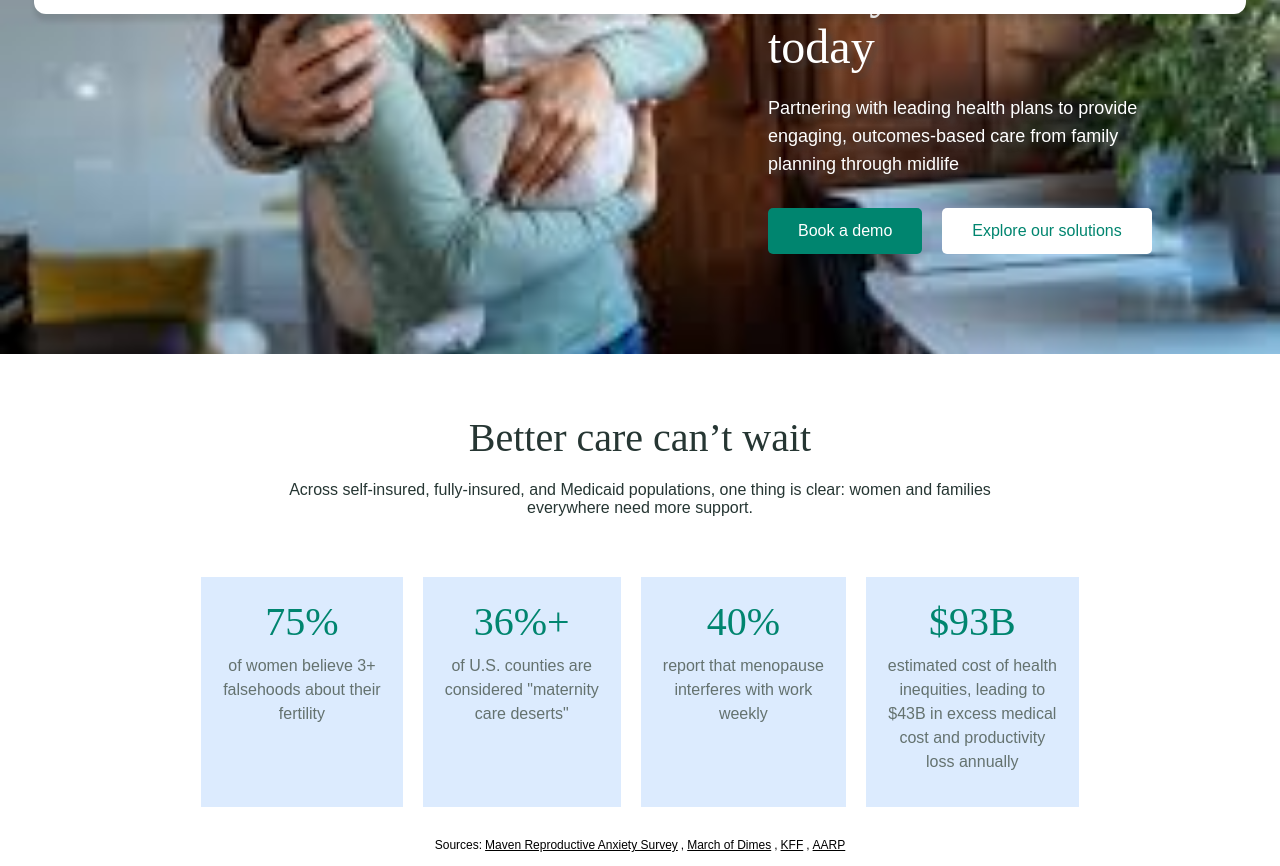
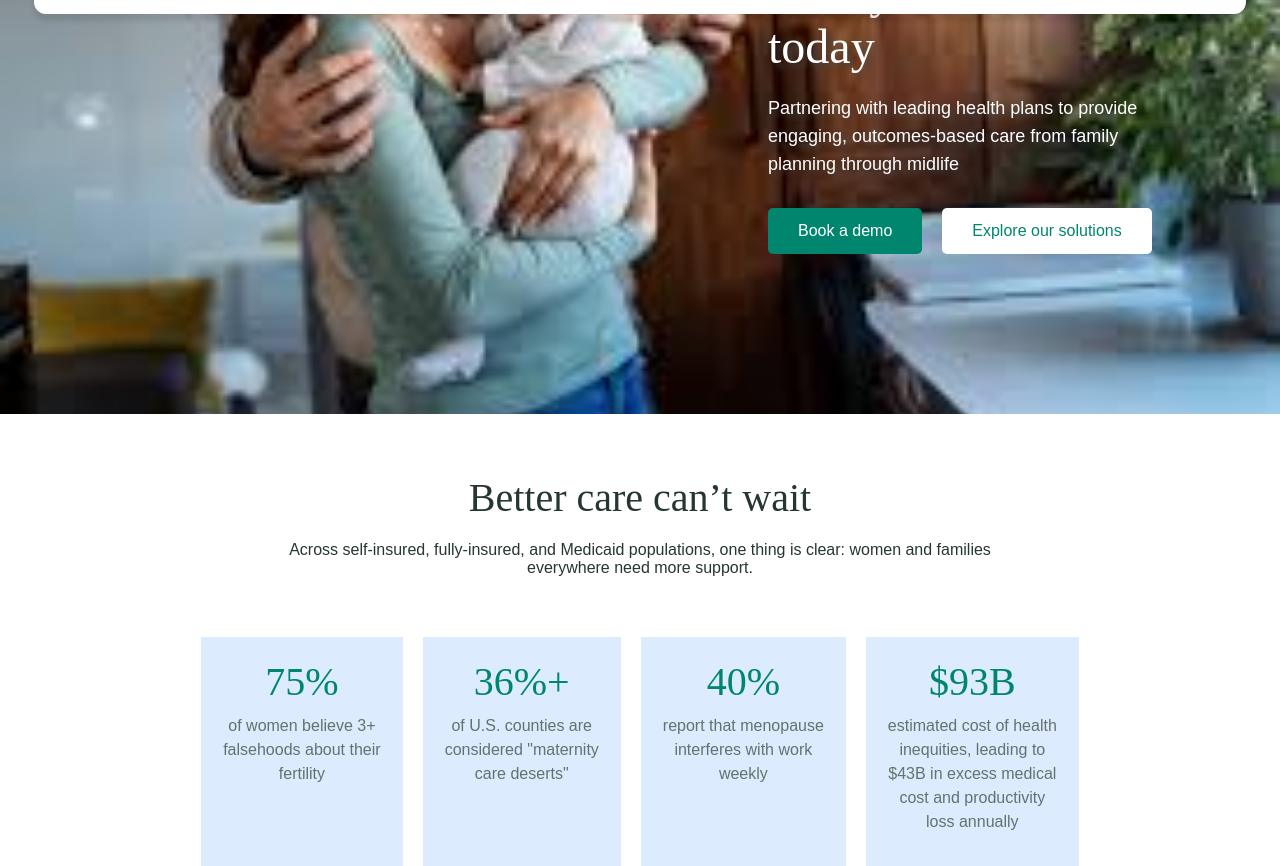
Before and after one commit to dipuda-007/Maveen, a PHP site: page /HealthPlans.html in a window 1280 px wide. Shown: the part 346-1212 px from the top of the page. Run offline with PHP 8.4, Linux system fonts and the light colour scheme.

Commit message:
Updated style.css

```diff
--- a/style.css
+++ b/style.css
@@ -17,6 +17,7 @@ body{
 .part1{
     background: url(image1.png) no-repeat center center/cover;
     color: white;
+    height: 95vh;
 }
 .hero{
     padding-top: 200px;
```
